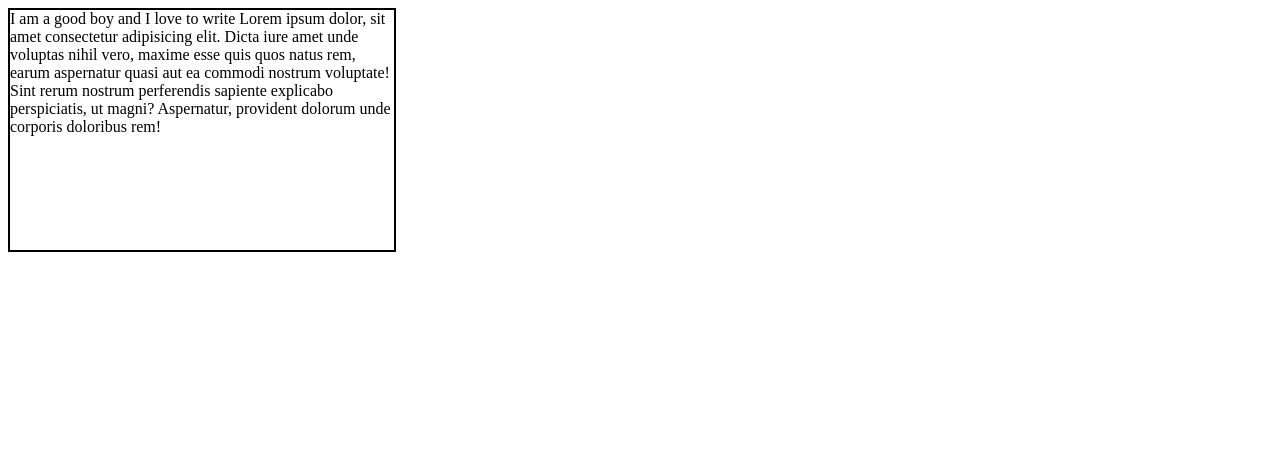
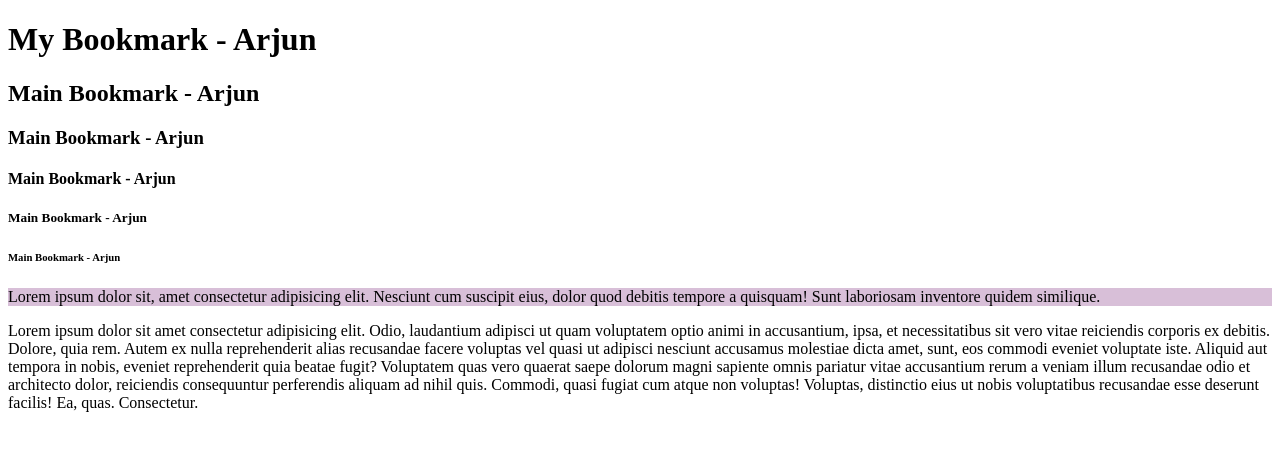
Before and after one commit to Arjunk7-dev/sigma-web-development, a plain HTML site: page index.html in a window 1280 px wide. Drawn offline with Linux system fonts and the light colour scheme.

Commit message:
Add files via upload

```diff
--- a/index.html
+++ b/index.html
@@ -1,33 +1,20 @@
-
 <!DOCTYPE html>
 <html lang="en">
-
 <head>
     <meta charset="UTF-8">
     <meta name="viewport" content="width=device-width, initial-scale=1.0">
-    <title>Overflow</title>
-    <style>
-        .box {
-            width: 30vw;
-            height: 30vh;
-            border: 2px solid black;
-            /* overflow: auto;
-            overflow-x: hidden;
-            overflow-y: scroll; */
-            overflow: auto hidden;
-            /* white-space: nowrap;
-            text-overflow: ellipsis; */
-        }
-    </style>
+    <title>My Bookmark - Arjun </title>
+    <!-- <link rel="stylesheet" href="style.css"> -->
+
 </head>
-
 <body>
-    <div class="box">
-        I am a good boy and I love to write Lorem ipsum dolor, sit amet consectetur adipisicing elit. Dicta iure amet
-        unde voluptas nihil vero, maxime esse quis quos natus rem, earum aspernatur quasi aut ea commodi nostrum
-        voluptate! Sint rerum nostrum perferendis sapiente explicabo perspiciatis, ut magni? Aspernatur, provident
-        dolorum unde corporis doloribus rem!
-    </div>
+<h1>My Bookmark - Arjun</h1>
+<h2>Main Bookmark - Arjun</h2>
+<h3>Main Bookmark - Arjun</h3>
+<h4>Main Bookmark - Arjun</h4>
+<h5>Main Bookmark - Arjun</h5>
+<h6>Main Bookmark - Arjun</h6>
+<p style="background: thistle;">Lorem ipsum dolor sit, amet consectetur adipisicing elit. Nesciunt cum suscipit eius, dolor quod debitis tempore a quisquam! Sunt laboriosam inventore quidem similique.</p>
+<p>Lorem ipsum dolor sit amet consectetur adipisicing elit. Odio, laudantium adipisci ut quam voluptatem optio animi in accusantium, ipsa, et necessitatibus sit vero vitae reiciendis corporis ex debitis. Dolore, quia rem. Autem ex nulla reprehenderit alias recusandae facere voluptas vel quasi ut adipisci nesciunt accusamus molestiae dicta amet, sunt, eos commodi eveniet voluptate iste. Aliquid aut tempora in nobis, eveniet reprehenderit quia beatae fugit? Voluptatem quas vero quaerat saepe dolorum magni sapiente omnis pariatur vitae accusantium rerum a veniam illum recusandae odio et architecto dolor, reiciendis consequuntur perferendis aliquam ad nihil quis. Commodi, quasi fugiat cum atque non voluptas! Voluptas, distinctio eius ut nobis voluptatibus recusandae esse deserunt facilis! Ea, quas. Consectetur.</p>
 </body>
-
 </html>
--- /dev/null
+++ b/style.css
@@ -0,0 +1,3 @@
+body{
+    background-color: aqua;
+}
```
Also changed, not shown: bookmark manager.html (added, +18 -0 lines), script.js (added).
